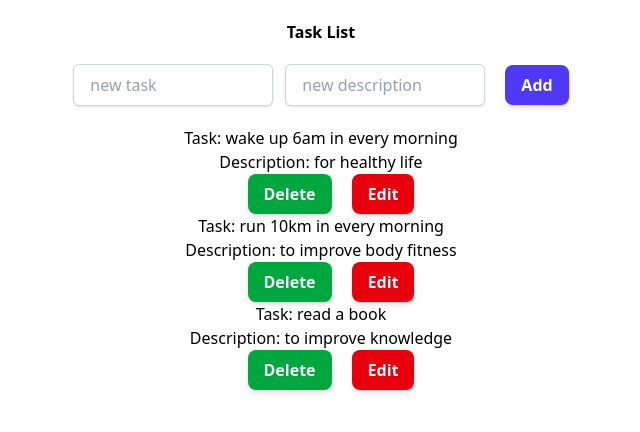
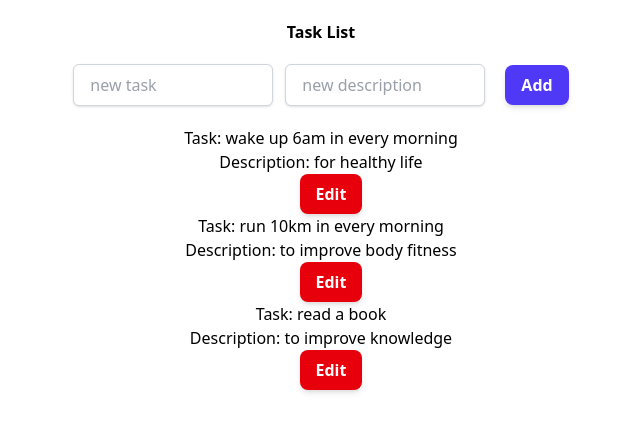
Before and after one commit to Gyandraa/Smart-Activity, a React (Vite) app: page / in a window 1280 px wide. Shown: the top 432 px of the page, without its empty margins (319-959 px from the left). Built offline with nearby package versions, Linux system fonts and the light colour scheme.

Commit message:
delete folder shared

```diff
--- a/src/features/task/components/TaskList.jsx
+++ b/src/features/task/components/TaskList.jsx
@@ -1,3 +1,4 @@
+import Button from "../../../shared/components/button";
 export default function TaskList({ tasks, removeTask, startEdit }) {
   return (
     <ul className="mt-5">
@@ -6,14 +7,6 @@ export default function TaskList({ tasks, removeTask, startEdit }) {
           <div className="text-center">
             <h3>Task: {task.task}</h3>
             <p>Description: {task.description}</p>
-            <button
-              onClick={() => removeTask(task.id)}
-              className="px-4 py-2 ml-5 bg-green-600 text-white font-semibold
-      rounded-lg shadow-md hover:bg-green-700 focus:outline-none focus:ring-2
-      focus:ring-green-500 focus:ring-opacity-75"
-            >
-              Delete
-            </button>
             <button
               onClick={() => startEdit(task.id)}
               className="px-4 py-2 ml-5 bg-red-600 text-white font-semibold
--- a/src/shared/components/button.jsx
+++ /dev/null
@@ -1,3 +0,0 @@
-export default function Button() {
-  return <button>✅</button>;
-}
```
Also changed, not shown: src/shared/utils/format.jsx (deleted).
